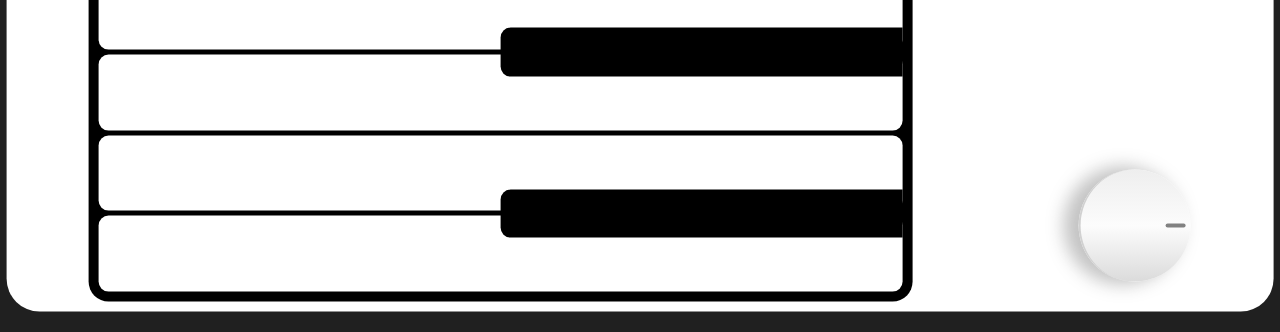
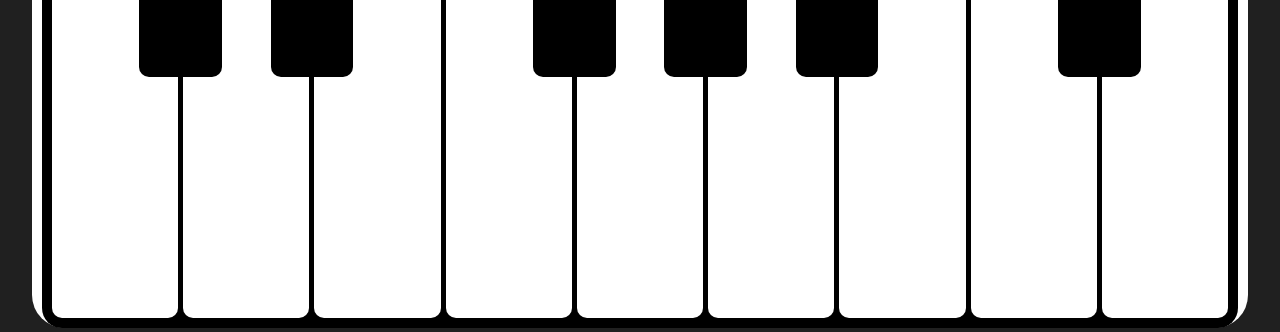
Before and after one commit to yasinkarax/piano, a website: page index.html in a window 1280 px wide. Shown: the part 468-800 px from the top of the page. Drawn offline with Linux system fonts and the light colour scheme.

Commit message:
property units swiched to rem on mobile design

```diff
--- a/assets/style/main.sass
+++ b/assets/style/main.sass
@@ -10,12 +10,13 @@ body
 .piano-head
     @include v.piano-text (v.$piano-head-color, 700, 5rem, v.$piano-head-family)
 
-// .piano-p
-//     @include v.piano-text (v.$piano-p-color, 500, 20px , v.$piano-p-family)
+@media (min-width: 950px)
+    .piano-head
+      @include v.piano-text (v.$piano-head-color, 700, 8rem, v.$piano-head-family)
 
 main
     background-color: v.$piano-bg-color
-    // max-width: 1700px
+    // max-width: 1950px
     padding: 0 10px
     border-radius: 33px
     display: flex
@@ -26,26 +27,28 @@ main
     transform: rotate(90deg)
     position: absolute
 
-// @media (min-width: 700px)
-//     main
-      max-width:
-// @media (max-width: 700px )
-//     main
-      width: 95vh
-      height: 99vw
-      transform: rotate(90deg)
+@media (min-width: 950px)
+    main
+      width: 95vw
+      max-width: 2500px
+      height: 99vh
       position: absolute
+      transform: rotate(0deg)
 
 
 .piano-info
     display: flex
     width: 100%
-    padding: 0 20px
+    padding: 0 5rem
     justify-content: space-between
 
+@media (min-width: 950px)
+    .piano-info
+        padding: 2rem 10rem
+
 #volume-switch
-    height: 7rem
-    width: 7rem
+    height: 9rem
+    width: 9rem
     border-radius: 100%
     background: rgb(238,238,238)
     background: linear-gradient(90deg, rgba(238,238,238,1) 0%, rgba(252,252,252,1) 50%, rgba(219,219,219,1) 100%)
@@ -56,6 +59,10 @@ main
     -webkit-box-shadow: 0px 18px 17px 3px rgba(129,129,129,0.48)
     box-shadow: 0px 12px 17px 3px rgba(129,129,129,0.48)
 
+@media (min-width: 950px)
+    #volume-switch
+        height: 14rem
+        width: 14rem
 
 #volume-start
     height: 20px
```
Also changed, not shown: assets/style/main.css, 1 other file.
